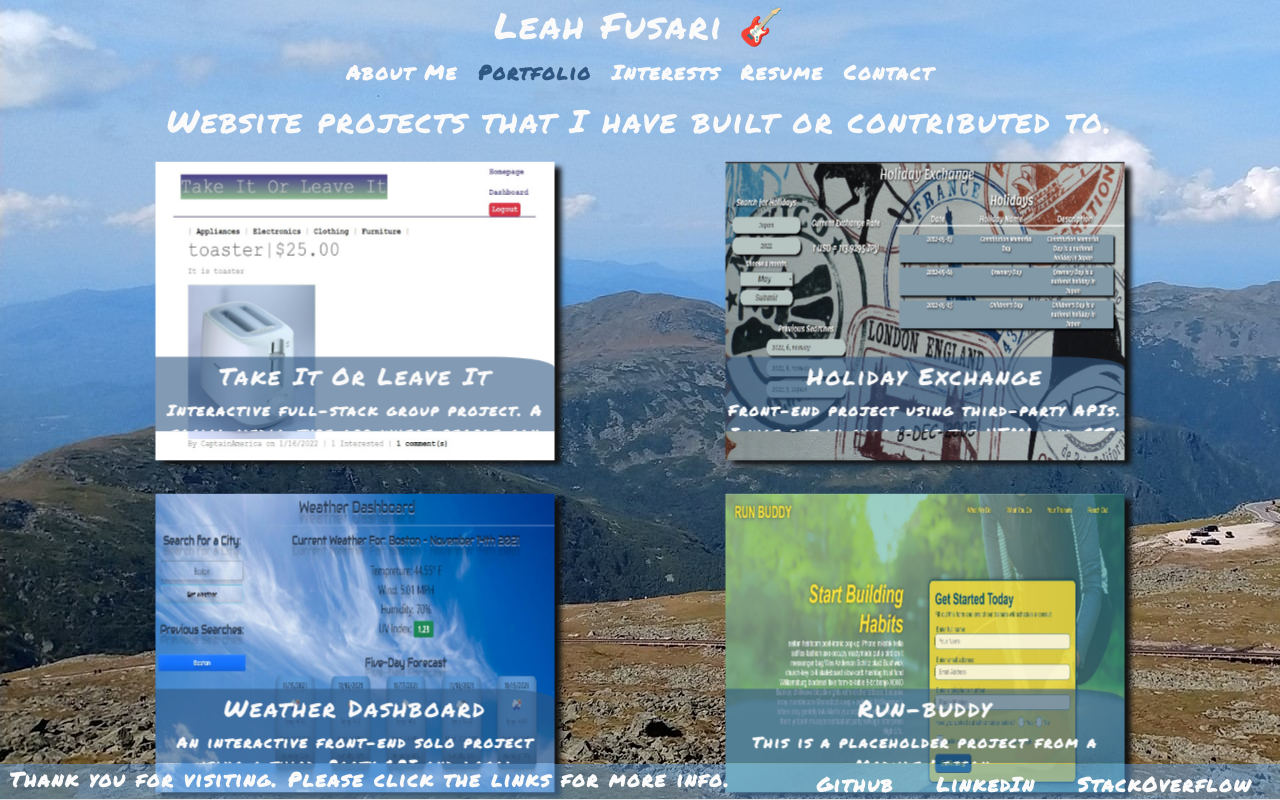
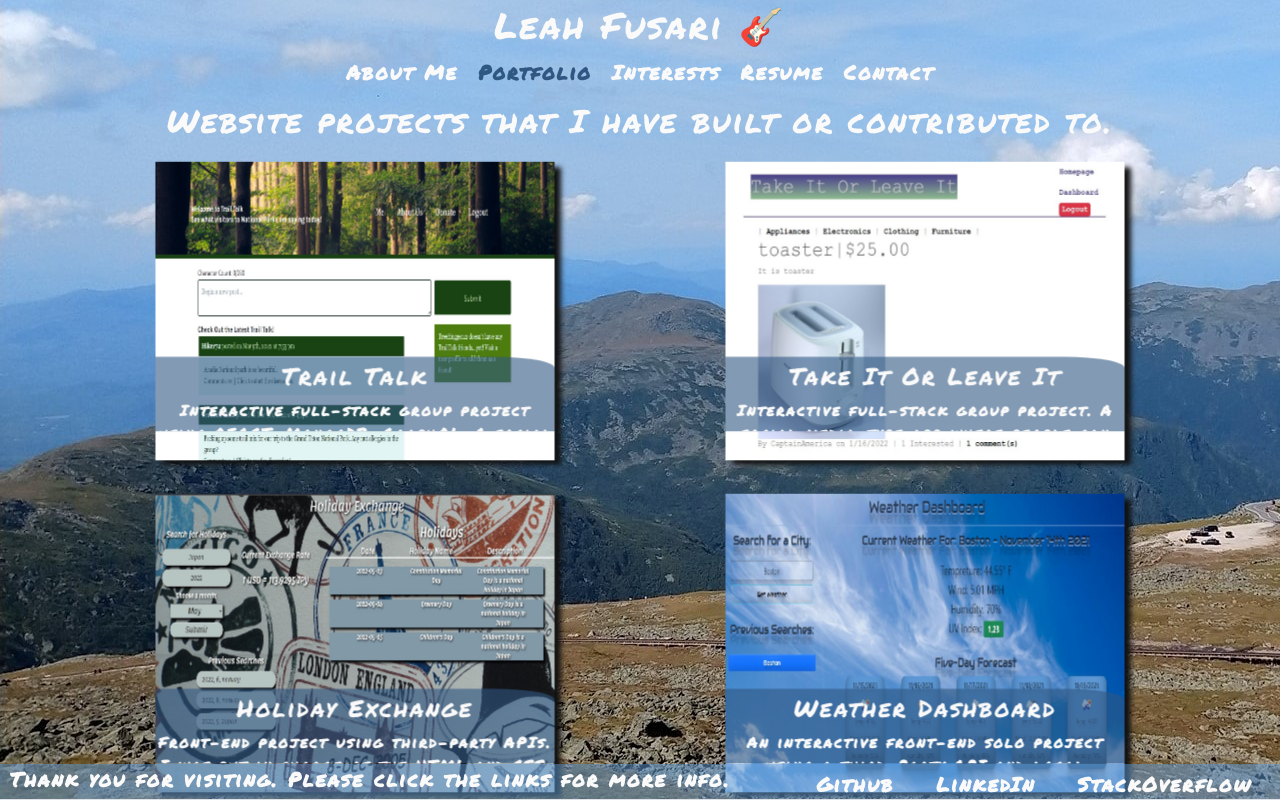
Before and after one commit to LeahFusari/leah-fusari-portfolio, a React (Create React App) app: page / in a window 1280 px wide. Both pictures are taken after a click on the element "Portfolio". Shown: the top 800 px of the page. Built offline with nearby package versions, Linux system fonts and the light colour scheme.

Commit message:
added latest project

```diff
--- a/src/components/PhotoList/index.js
+++ b/src/components/PhotoList/index.js
@@ -27,6 +27,13 @@ const PhotoList = ({ category }) => {
       category: 'interests',
       filename: 'rockhound.jpg',
       url: require('../../assets/images/interests/rockhound.jpg')
+    },
+    {
+      name: 'Trail Talk',
+      category: 'portfolio',
+      description: 'Interactive full-stack group project using REACT, MongoDB, GraphQL.  A social media-type app where people can trade items.  I worked on the back end using Express.js and MySQL.',
+      filename: 'TrailTalk.jpg',
+      url: 'https://pacific-shelf-58337.herokuapp.com/'
     },
     {
       name: 'Take It Or Leave It',
```
Also changed, not shown: src/assets/images/portfolio/TrailTalk.jpg (added).
